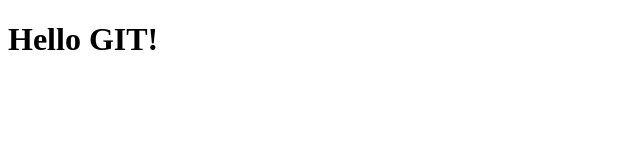
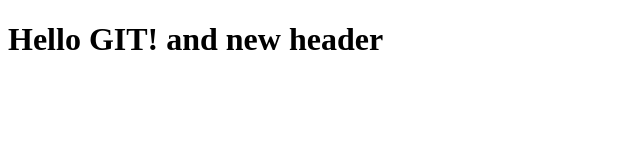
Before and after one commit to KrzysiekGesicki/git-course-4, a plain HTML site: page index.html in a window 1280 px wide. Shown: the whole page, without its empty margins (0-640 px from the left). Drawn offline with Linux system fonts and the light colour scheme.

Commit message:
modified header

```diff
--- a/index.html
+++ b/index.html
@@ -7,6 +7,6 @@
     <title>iSA GIT Course - 4</title>
 </head>
 <body>
-    <h1>Hello GIT!</h1>
+    <h1>Hello GIT! and new header</h1>
 </body>
 </html>
```
